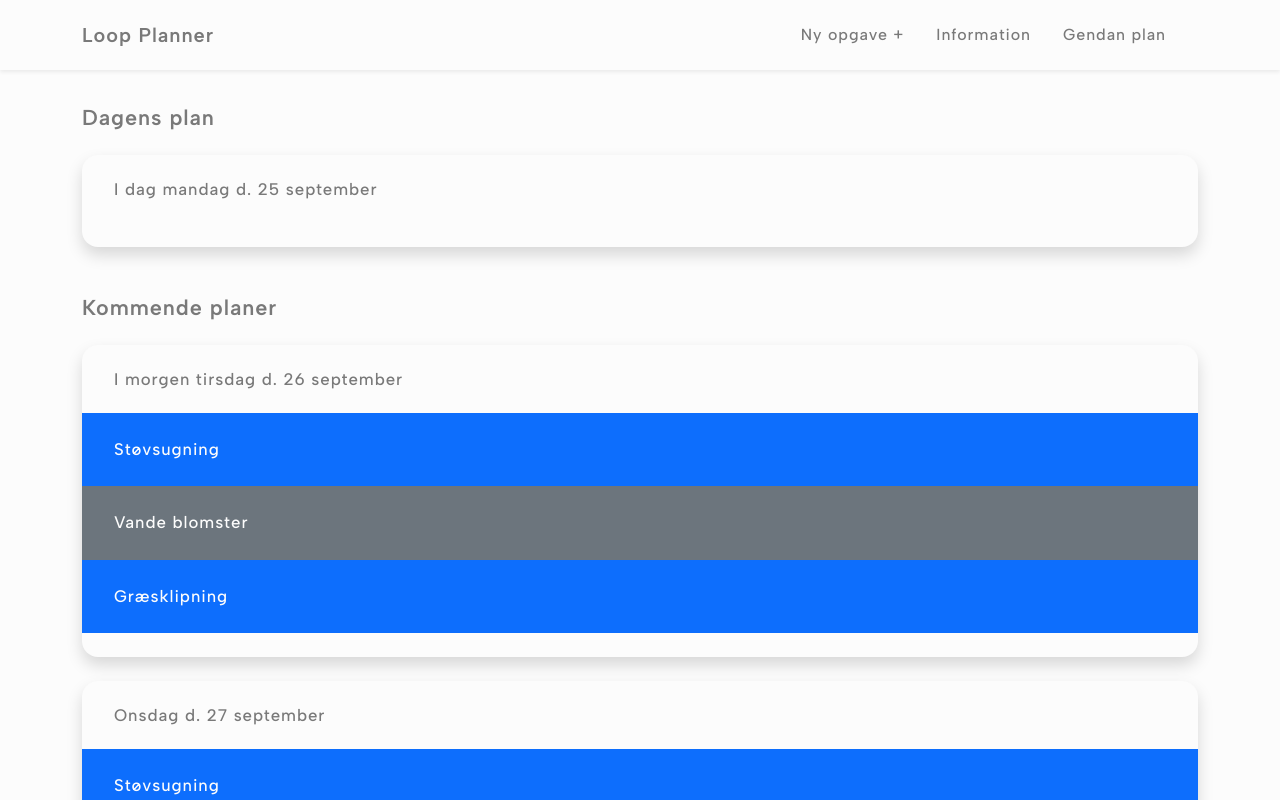
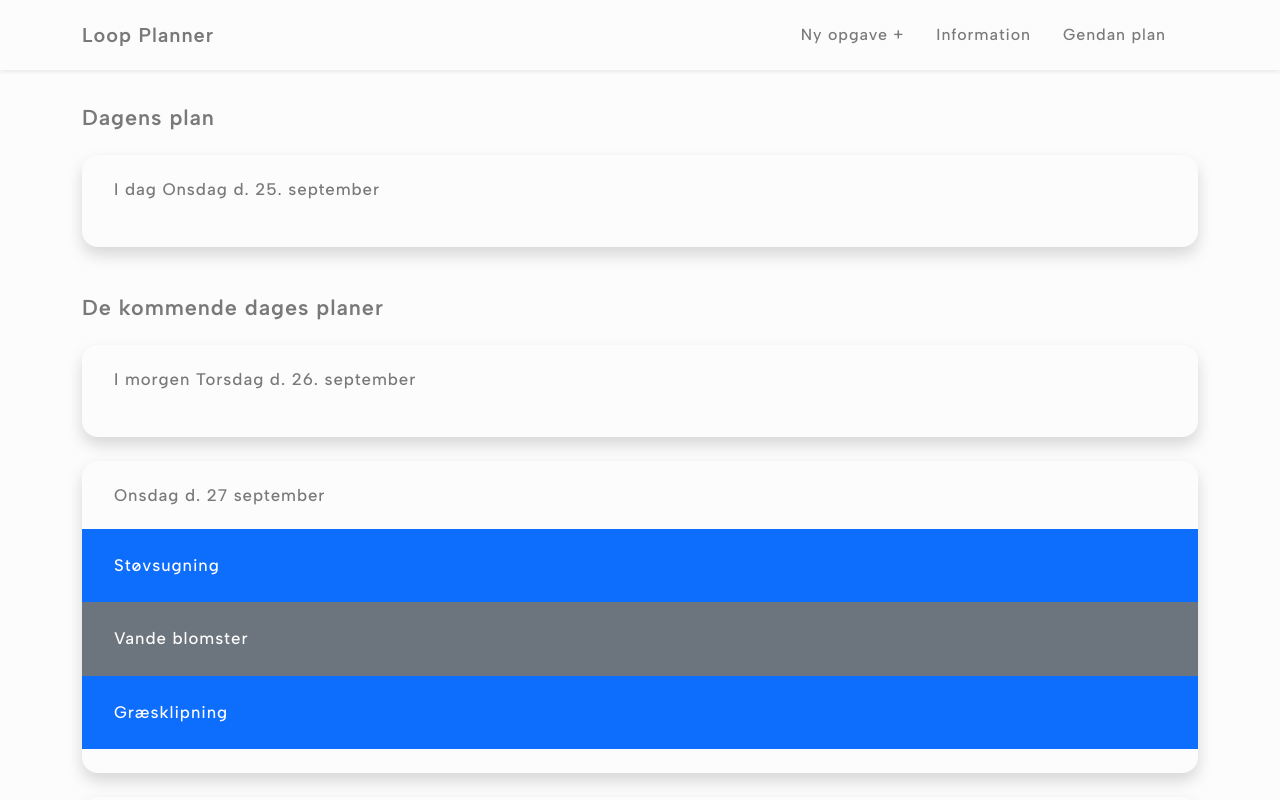
Before and after one commit to S-Demant/loopPlanner, a Vue app: page / in a window 1280 px wide. Shown: the top 800 px of the page. Built offline with nearby package versions, Linux system fonts and the light colour scheme.

Commit message:
Message on add page + dates on front page

```diff
--- a/src/views/Add.vue
+++ b/src/views/Add.vue
@@ -9,18 +9,40 @@ const selectedDay = ref('');
 const selectedColor = ref('');
 let addTitle = '';
 let addNote = '';
+let alertMessageWeek = ref('');
+let alertMessageTitle = ref('');
+let alertMessageColor = ref('');
 
 function pickDay (newTitle, newNote, newColor, newDay) {
-    if (selectedDay.value > 0 && addTitle.length >= 3 && selectedColor.value.includes('#')) { // Gør følgende hvis der er værdi i ugedag, titel og farve
+
+    if (selectedDay.value > 0 && addTitle.length >= 3 && addTitle.length <= 30 && selectedColor.value.includes('#')) { // Gør følgende hvis der er værdi i ugedag, titel og farve
         newDay = selectedDay
         if (newDay.value === 1) {
             addNewObjectToMonday(newTitle = addTitle, newNote = addNote, newColor = selectedColor);
         } else if (newDay.value === 2) {
             addNewObjectToTuesday(newTitle = addTitle, newNote = addNote, newColor = selectedColor);
         }
-        router.push('.') // Gå til start
-    } else { // Gør følgende i stedet
-        return
+        router.push('/') // Gå til start
+    }
+
+    if (selectedDay.value <= 0) {
+        alertMessageWeek.value = 'Vælg en ugedag';
+    } else {
+        alertMessageWeek.value = '';
+    }
+
+    if (addTitle.length < 3) {
+        alertMessageTitle.value = 'Titel er for kort';
+    } else if (addTitle.length > 30) {
+        alertMessageTitle.value = 'Titel er for lang';
+    } else {
+        alertMessageTitle.value = '';
+    }
+
+    if (!selectedColor.value.includes('#')) {
+        alertMessageColor.value = 'Vælg en farve';
+    } else {
+        alertMessageColor.value = '';
     }
 }
 
@@ -113,29 +135,34 @@ let colors = [
     <div class="container">
         <form class="row g-3">
             <div class="col-auto">
-                <select class="form-select" aria-label="Day select" v-model="selectedDay">
-                    <option v-for="(day) in days" :value="day.id">{{ day.name }}
-                    </option>
+                <label for="daySelect" class="form-label">Vælg en ugedag *</label>
+                <select class="form-select" aria-label="daySelect" v-model="selectedDay">
+                    <option v-for="(day) in days" :value="day.id">{{ day.name }}</option>
                 </select>
+                <p class="position-absolute text-danger">{{ alertMessageWeek }}</p>
             </div>
             <div class="col-auto">
-                <label for="titleToSave" class="visually-hidden">Title</label>
-                <input type="text" class="form-control" id="titleToSave" value="" v-model="addTitle">
+                <label for="titleToSave" class="form-label">Skriv din opgave *</label>
+                <input type="text" class="form-control" aria-label="titleToSave" value="" v-model="addTitle">
+                <p class="position-absolute text-danger">{{ alertMessageTitle }}</p>
             </div>
             <div class="col-auto">
-                <select class="form-select text-light" id="color-select" aria-label="Color select" v-model="selectedColor">
+                <label for="colorSelect" class="form-label">Vælg en farve *</label>
+                <select class="form-select text-light" aria-label="colorSelect" id="color-select" v-model="selectedColor">
                     <option :value="color.colorCode" :style="{ backgroundColor: color.colorCode}" v-for="(color) in colors">{{ color.name }}
                     </option>
                 </select>
+                <p class="position-absolute text-danger">{{ alertMessageColor }}</p>
             </div>
             <div class="col-auto">
-                <textarea v-model="addNote" placeholder=""></textarea>
+                <label for="noteToSave" class="form-label">Skriv evt. en note</label>
+                <br>
+                <textarea class="form-control" v-model="addNote" aria-label="noteToSave"></textarea>
             </div>
             <div class="col-auto">
-                <button type="button" class="btn btn-primary mb-3" @click ="pickDay();">Gem titel</button>
+                <button type="button" class="btn btn-primary mb-3" @click ="pickDay();">Opret opgave</button>
             </div>
         </form>
-
         <br>
 
         <li v-for="(plan) in mondayArray" :style="{ color: plan.color }">
--- a/src/views/LoopPlanner.vue
+++ b/src/views/LoopPlanner.vue
@@ -4,6 +4,19 @@ import Plan from "@/components/Plan.vue";
 import {ref} from "vue";
 
 const mondayArray = ref(JSON.parse(localStorage.getItem('mondayData') ?? '[]' )); // Hvis der er en localStorage der hedder mondayData, hent den gemte fil. Hvis ikke, gør det til højre for ??
+const tuesdayArray = ref(JSON.parse(localStorage.getItem('tuesdayData') ?? '[]' ));
+
+const date = new Date(); // Hent aktuel dato
+const optionsFirst = { weekday: 'long' }; // Set indstillingerne for visning af ugedag
+const optionsSecond = { day: 'numeric', month: 'long' }; // Set indstillingerne for visning af dato og måned
+const nextDate = new Date(date.getTime() + 86400000); // Tilføj en ekstra dag på date med ms.
+
+function UpperCase(string){ // Funktion for at først bogstav er med stort
+    return string[0].toUpperCase() + string.slice(1).toLowerCase();
+}
+
+console.log(UpperCase(date.toLocaleDateString('da-DA', optionsFirst)));
+console.log(date.toLocaleDateString('da-DA', optionsSecond));
 
 </script>
 
@@ -13,22 +26,14 @@ const mondayArray = ref(JSON.parse(localStorage.getItem('mondayData') ?? '[]' ))
 
         <h2 class="mb-4">Dagens plan</h2>
         <div class="bg-light w-100 shadow rounded-4 pb-4 mb-5">
-            <h3 class="text-dark px-4 py-4 ms-2 mt-2 mb-0">I dag mandag d. 25 september</h3>
-            <Plan v-for="(plan) in mondayArray" :picked-color="plan.color" :title="plan.title" />
+            <h3 class="text-dark px-4 py-4 ms-2 mt-2 mb-0">I dag {{ UpperCase(date.toLocaleDateString('da-DA', optionsFirst)) }} d. {{ date.toLocaleDateString('da-DA', optionsSecond) }}</h3>
+            <Plan v-for="(plan) in mondayArray" :picked-color="plan.color" :title="UpperCase(plan.title)" />
         </div>
 
-        <h2 class="mb-4">Kommende planer</h2>
+        <h2 class="mb-4">De kommende dages planer</h2>
         <div class="bg-light w-100 shadow rounded-4 pb-4 mb-4">
-            <h3 class="text-dark px-4 py-4 ms-2 mt-2 mb-0">I morgen tirsdag d. 26 september</h3>
-            <div class="bg-primary w-100 py-4 px-4">
-                <span class="fs-3 text-light ms-2">Støvsugning</span>
-            </div>
-            <div class="bg-secondary w-100 py-4 px-4">
-                <span class="fs-3 text-light ms-2">Vande blomster</span>
-            </div>
-            <div class="bg-primary w-100 py-4 px-4">
-                <span class="fs-3 text-light ms-2">Græsklipning</span>
-            </div>
+            <h3 class="text-dark px-4 py-4 ms-2 mt-2 mb-0">I morgen {{ UpperCase(nextDate.toLocaleDateString('da-DA', optionsFirst)) }} d. {{ nextDate.toLocaleDateString('da-DA', optionsSecond) }}</h3>
+            <Plan v-for="(plan) in tuesdayArray" :picked-color="plan.color" :title="UpperCase(plan.title)" />
         </div>
 
         <div class="bg-light w-100 shadow rounded-4 pb-4 mb-4">
```
